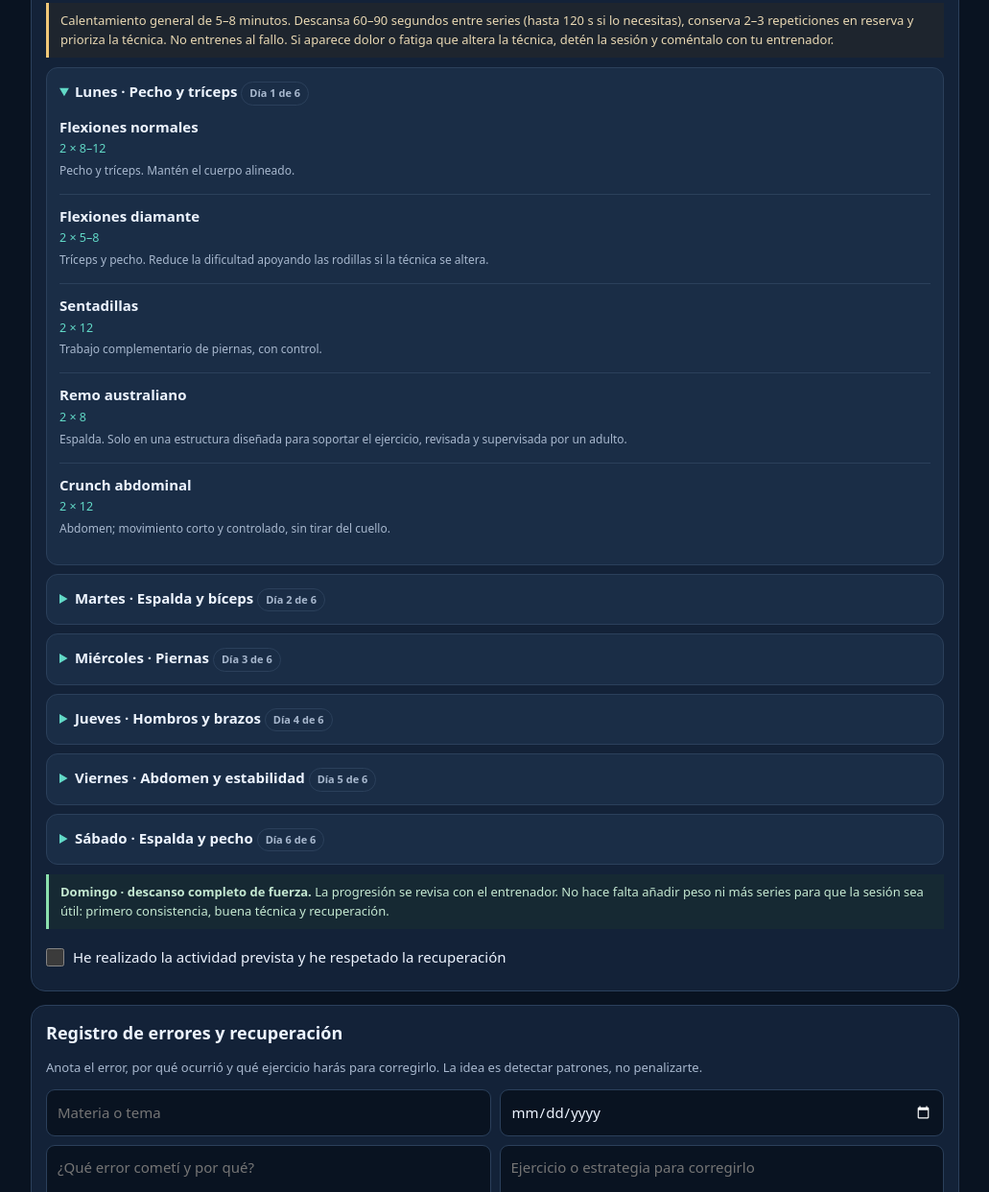
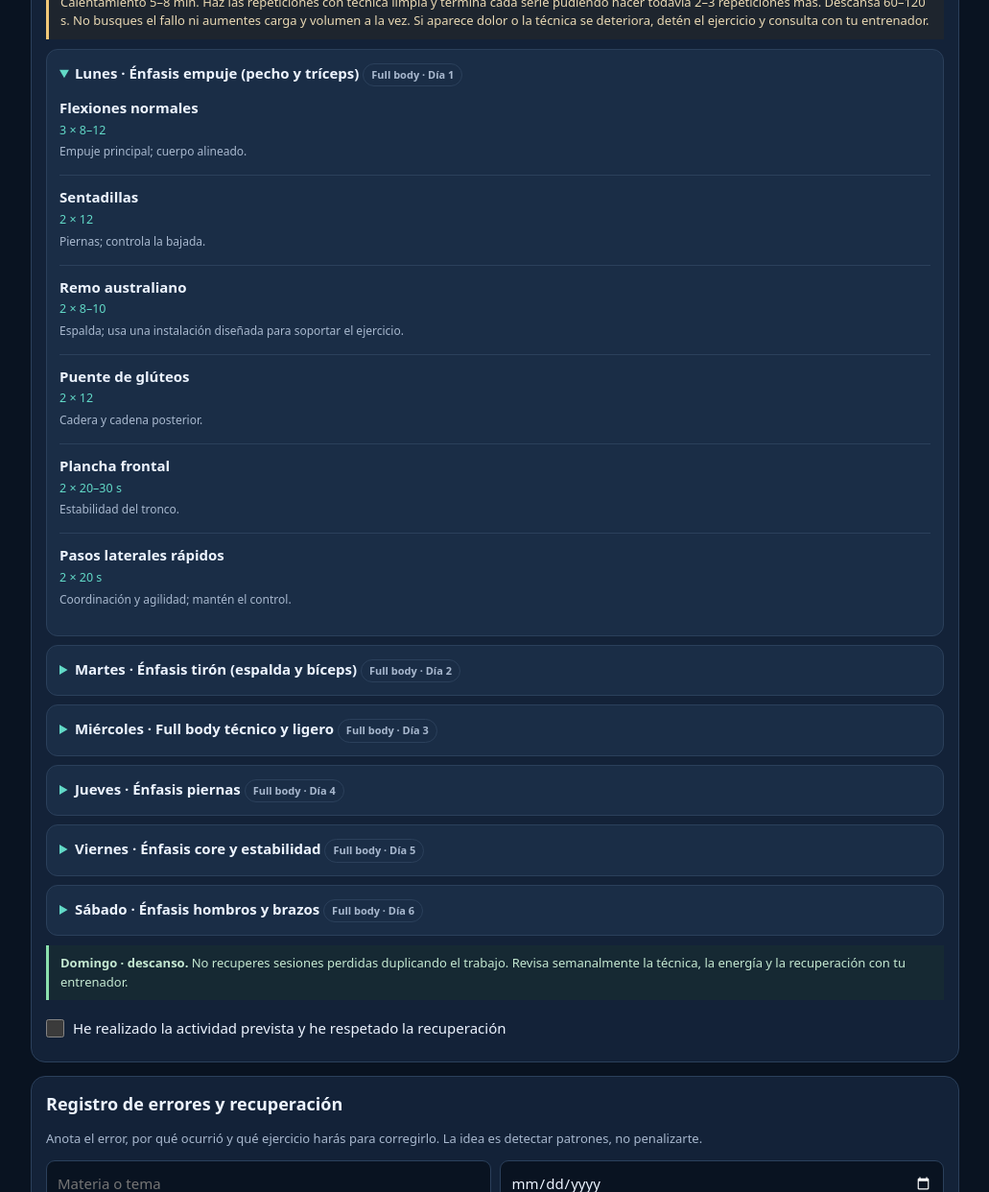
Before and after one commit to santiagozc2014-star/OXFORD-RUTINE-App-, a plain HTML site: page index.html in a window 1280 px wide. Shown: the part 3046-4288 px from the top of the page at 96% size, without its empty margins (124-1155 px from the left). Drawn offline with Linux system fonts and the light colour scheme.

Commit message:
Replace outdated split with six-day full-body routine

```diff
--- a/index.html
+++ b/index.html
@@ -40,53 +40,51 @@
 <h3>Distribución de estudio sugerida</h3><div class="schedule"><b>Lunes–viernes</b><span>Inglés 45 min y Matemáticas 30 min, repartidos según deberes y energía; no es obligatorio hacerlos seguidos.</span></div><div class="schedule"><b>Miércoles</b><span>Ingeniería mecánica · sesión práctica</span></div><div class="schedule"><b>Jueves</b><span>Física · sesión de conceptos y problemas</span></div><div class="schedule"><b>Sábado</b><span>Segunda sesión alterna de Ingeniería o Física / proyecto personal</span></div><div class="schedule"><b>Domingo</b><span>Evaluación de inglés y revisión semanal; mantener tiempo libre.</span></div>
 </section>
 <section id="entreno" class="card"><h2>Entrenamiento · OXFORD ATHLETE 2.0</h2>
-<p class="muted">Rutina semanal de seis días con un énfasis distinto cada día y trabajo complementario de cuerpo completo. Domingo: descanso. El fútbol queda fuera de esta planificación mientras dure la sanción.</p>
-<div class="notice">Calentamiento general de 5–8 minutos. Descansa 60–90 segundos entre series (hasta 120 s si lo necesitas), conserva 2–3 repeticiones en reserva y prioriza la técnica. No entrenes al fallo. Si aparece dolor o fatiga que altera la técnica, detén la sesión y coméntalo con tu entrenador.</div>
-<details class="module" open><summary>Lunes · Pecho y tríceps <span class="pill">Día 1 de 6</span></summary>
-<div class="exercise"><strong>Flexiones normales</strong><small>2 × 8–12</small><p>Pecho y tríceps. Mantén el cuerpo alineado.</p></div>
-<div class="exercise"><strong>Flexiones diamante</strong><small>2 × 5–8</small><p>Tríceps y pecho. Reduce la dificultad apoyando las rodillas si la técnica se altera.</p></div>
-<div class="exercise"><strong>Sentadillas</strong><small>2 × 12</small><p>Trabajo complementario de piernas, con control.</p></div>
-<div class="exercise"><strong>Remo australiano</strong><small>2 × 8</small><p>Espalda. Solo en una estructura diseñada para soportar el ejercicio, revisada y supervisada por un adulto.</p></div>
-<div class="exercise"><strong>Crunch abdominal</strong><small>2 × 12</small><p>Abdomen; movimiento corto y controlado, sin tirar del cuello.</p></div></details>
-<details class="module"><summary>Martes · Espalda y bíceps <span class="pill">Día 2 de 6</span></summary>
-<div class="exercise"><strong>Remo australiano</strong><small>2 × 8</small><p>Espalda. Usa únicamente una instalación segura y supervisada.</p></div>
-<div class="exercise"><strong>Curl de bíceps con carga ligera</strong><small>1–2 × 10</small><p>Elige una carga que puedas controlar sin balancear el cuerpo; supervisión del entrenador.</p></div>
-<div class="exercise"><strong>Flexiones inclinadas</strong><small>1 × 10</small><p>Trabajo complementario de empuje, con manos en una superficie fija y estable.</p></div>
-<div class="exercise"><strong>Sentadillas</strong><small>1 × 12</small><p>Trabajo ligero de piernas.</p></div>
-<div class="exercise"><strong>Crunch abdominal</strong><small>1 × 12</small><p>Control del tronco.</p></div></details>
-<details class="module"><summary>Miércoles · Piernas <span class="pill">Día 3 de 6</span></summary>
-<div class="exercise"><strong>Sentadillas</strong><small>3 × 10</small><p>Recorrido cómodo y bajada controlada.</p></div>
-<div class="exercise"><strong>Sentadilla búlgara</strong><small>2 × 6 por pierna</small><p>Usa un apoyo bajo, firme y estable; empieza sin carga.</p></div>
-<div class="exercise"><strong>Zancadas</strong><small>2 × 8 por pierna</small><p>Da un paso estable y evita que la rodilla se desplace hacia dentro.</p></div>
-<div class="exercise"><strong>Elevaciones de gemelos</strong><small>2 × 12</small><p>Sube y baja con control, apoyándote si hace falta.</p></div>
-<div class="exercise"><strong>Flexiones</strong><small>1 × 8</small><p>Complemento suave de tren superior.</p></div>
-<div class="exercise"><strong>Plancha</strong><small>2 × 20 segundos</small><p>Respira con normalidad y termina antes de perder la postura.</p></div></details>
-<details class="module"><summary>Jueves · Hombros y brazos <span class="pill">Día 4 de 6</span></summary>
-<div class="exercise"><strong>Flexiones inclinadas</strong><small>2 × 8</small><p>Empuje controlado; superficie estable.</p></div>
-<div class="exercise"><strong>Flexiones escapulares</strong><small>2 × 8</small><p>Control de escápulas y hombros, sin doblar los codos.</p></div>
-<div class="exercise"><strong>Curl de bíceps con carga ligera</strong><small>2 × 10</small><p>Sin impulso ni balanceo; carga revisada por el entrenador.</p></div>
-<div class="exercise"><strong>Extensión de tríceps sin carga o con resistencia muy ligera</strong><small>1–2 × 10</small><p>Recorrido cómodo y controlado; no fuerces los codos.</p></div>
-<div class="exercise"><strong>Sentadilla isométrica en pared</strong><small>1 × 20 segundos</small><p>Complemento de piernas, sin aguantar al límite.</p></div>
-<div class="exercise"><strong>Bird dog</strong><small>2 × 8 por lado</small><p>Estabilidad del tronco; evita girar la pelvis.</p></div></details>
-<details class="module"><summary>Viernes · Abdomen y estabilidad <span class="pill">Día 5 de 6</span></summary>
-<div class="exercise"><strong>Crunch abdominal</strong><small>2 × 12</small><p>Ejercicio abdominal principal, con movimiento controlado.</p></div>
-<div class="exercise"><strong>Plancha frontal</strong><small>2 × 20 segundos</small><p>Abdomen y estabilidad; respira normalmente.</p></div>
-<div class="exercise"><strong>Plancha lateral con rodillas apoyadas</strong><small>2 × 15 segundos por lado</small><p>Estabilidad lateral, sin forzar la zona lumbar.</p></div>
-<div class="exercise"><strong>Bird dog</strong><small>2 × 8 por lado</small><p>Control de tronco y coordinación.</p></div>
-<div class="exercise"><strong>Sentadillas suaves</strong><small>1 × 10</small><p>Complemento ligero de piernas.</p></div>
-<div class="exercise"><strong>Movilidad de cadera</strong><small>1 × 10 por lado</small><p>Movimiento cómodo, sin rebotes.</p></div></details>
-<details class="module"><summary>Sábado · Espalda y pecho <span class="pill">Día 6 de 6</span></summary>
-<div class="exercise"><strong>Dominadas asistidas</strong><small>2 × 4–6</small><p>Solo con asistencia adecuada y barra instalada de forma segura; sin balanceos.</p></div>
-<div class="exercise"><strong>Remo australiano</strong><small>2 × 8</small><p>Espalda. Solo en estructura firme, diseñada para ello y supervisada.</p></div>
-<div class="exercise"><strong>Flexiones clásicas</strong><small>2 × 8–12</small><p>Pecho y tríceps; variante que permita técnica limpia.</p></div>
-<div class="exercise"><strong>Flexiones inclinadas</strong><small>1 × 10</small><p>Trabajo complementario de pecho.</p></div>
-<div class="exercise"><strong>Sentadillas</strong><small>1 × 12</small><p>Complemento de piernas.</p></div>
-<div class="exercise"><strong>Zancadas</strong><small>1 × 8 por pierna</small><p>Equilibrio y control de piernas.</p></div>
-<div class="exercise"><strong>Crunch abdominal</strong><small>1 × 12</small><p>Trabajo breve de abdomen.</p></div>
-<div class="exercise"><strong>Elevaciones de gemelos</strong><small>1 × 12</small><p>Movimiento controlado.</p></div>
-<div class="exercise"><strong>Plancha</strong><small>1 × 20 segundos</small><p>Termina con estabilidad del tronco, sin llegar al límite.</p></div>
-<div class="notice">Si hay partido, entrenamiento deportivo, cansancio acumulado o indicación del entrenador, esta sesión se reduce o se omite; no se recupera duplicando trabajo otro día.</div></details>
-<div class="goodnote"><strong>Domingo · descanso completo de fuerza.</strong> La progresión se revisa con el entrenador. No hace falta añadir peso ni más series para que la sesión sea útil: primero consistencia, buena técnica y recuperación.</div>
+<p class="muted">Rutina de seis días: cuerpo completo en cada sesión, con un énfasis distinto. Domingo: descanso. El fútbol queda fuera mientras dure la sanción.</p>
+<div class="notice">Calentamiento 5–8 min. Haz las repeticiones con técnica limpia y termina cada serie pudiendo hacer todavía 2–3 repeticiones más. Descansa 60–120 s. No busques el fallo ni aumentes carga y volumen a la vez. Si aparece dolor o la técnica se deteriora, detén el ejercicio y consulta con tu entrenador.</div>
+<details class="module" open><summary>Lunes · Énfasis empuje (pecho y tríceps) <span class="pill">Full body · Día 1</span></summary>
+<div class="exercise"><strong>Flexiones normales</strong><small>3 × 8–12</small><p>Empuje principal; cuerpo alineado.</p></div>
+<div class="exercise"><strong>Sentadillas</strong><small>2 × 12</small><p>Piernas; controla la bajada.</p></div>
+<div class="exercise"><strong>Remo australiano</strong><small>2 × 8–10</small><p>Espalda; usa una instalación diseñada para soportar el ejercicio.</p></div>
+<div class="exercise"><strong>Puente de glúteos</strong><small>2 × 12</small><p>Cadera y cadena posterior.</p></div>
+<div class="exercise"><strong>Plancha frontal</strong><small>2 × 20–30 s</small><p>Estabilidad del tronco.</p></div>
+<div class="exercise"><strong>Pasos laterales rápidos</strong><small>2 × 20 s</small><p>Coordinación y agilidad; mantén el control.</p></div></details>
+<details class="module"><summary>Martes · Énfasis tirón (espalda y bíceps) <span class="pill">Full body · Día 2</span></summary>
+<div class="exercise"><strong>Dominadas</strong><small>2 × 4–6</small><p>Solo con barra instalada correctamente y supervisión; usa asistencia si hace falta.</p></div>
+<div class="exercise"><strong>Flexiones inclinadas</strong><small>2 × 10</small><p>Empuje complementario.</p></div>
+<div class="exercise"><strong>Zancadas</strong><small>2 × 8 por pierna</small><p>Piernas y equilibrio.</p></div>
+<div class="exercise"><strong>Remo australiano</strong><small>2 × 8</small><p>Trabajo de espalda con recorrido controlado.</p></div>
+<div class="exercise"><strong>Dead bug</strong><small>2 × 8 por lado</small><p>Control abdominal y coordinación.</p></div>
+<div class="exercise"><strong>Movilidad de hombros y cadera</strong><small>1 × 8 por movimiento</small><p>Recorrido cómodo, sin rebotes.</p></div></details>
+<details class="module"><summary>Miércoles · Full body técnico y ligero <span class="pill">Full body · Día 3</span></summary>
+<div class="exercise"><strong>Sentadilla con pausa</strong><small>2 × 8</small><p>Pausa breve abajo, sin perder postura.</p></div>
+<div class="exercise"><strong>Flexiones inclinadas</strong><small>2 × 8</small><p>Empuje suave y controlado.</p></div>
+<div class="exercise"><strong>Remo australiano fácil</strong><small>2 × 6–8</small><p>Espalda; elige una inclinación cómoda.</p></div>
+<div class="exercise"><strong>Puente de glúteos</strong><small>2 × 10</small><p>Cadera y piernas.</p></div>
+<div class="exercise"><strong>Bird dog</strong><small>2 × 8 por lado</small><p>Estabilidad, equilibrio y coordinación.</p></div>
+<div class="exercise"><strong>Movilidad general</strong><small>5 min</small><p>Tobillos, cadera, columna torácica y hombros.</p></div></details>
+<details class="module"><summary>Jueves · Énfasis piernas <span class="pill">Full body · Día 4</span></summary>
+<div class="exercise"><strong>Sentadillas</strong><small>3 × 10</small><p>Movimiento controlado.</p></div>
+<div class="exercise"><strong>Sentadilla búlgara</strong><small>2 × 6 por pierna</small><p>Empieza sin carga y con apoyo firme.</p></div>
+<div class="exercise"><strong>Flexiones normales</strong><small>2 × 8–10</small><p>Empuje complementario.</p></div>
+<div class="exercise"><strong>Remo australiano</strong><small>2 × 8</small><p>Tracción para equilibrar el trabajo del tren superior.</p></div>
+<div class="exercise"><strong>Elevaciones de gemelos</strong><small>2 × 12</small><p>Sube y baja sin rebotes.</p></div>
+<div class="exercise"><strong>Equilibrio a una pierna</strong><small>2 × 20 s por lado</small><p>Estabilidad y control.</p></div></details>
+<details class="module"><summary>Viernes · Énfasis core y estabilidad <span class="pill">Full body · Día 5</span></summary>
+<div class="exercise"><strong>Flexiones</strong><small>2 × 10</small><p>Empuje de tren superior.</p></div>
+<div class="exercise"><strong>Remo australiano</strong><small>2 × 8–10</small><p>Espalda y control escapular.</p></div>
+<div class="exercise"><strong>Zancadas atrás</strong><small>2 × 8 por pierna</small><p>Piernas y equilibrio.</p></div>
+<div class="exercise"><strong>Plancha frontal</strong><small>2 × 20–30 s</small><p>Estabilidad del tronco.</p></div>
+<div class="exercise"><strong>Plancha lateral</strong><small>2 × 15–20 s por lado</small><p>Estabilidad lateral; adapta apoyando rodillas.</p></div>
+<div class="exercise"><strong>Reacción a señal</strong><small>3 × 15 s</small><p>Pide a alguien que indique izquierda/derecha y responde con pasos cortos, sin lanzarte ni chocar.</p></div></details>
+<details class="module"><summary>Sábado · Énfasis hombros y brazos <span class="pill">Full body · Día 6</span></summary>
+<div class="exercise"><strong>Flexiones diamante o cerradas</strong><small>2 × 6–8</small><p>Tríceps; cambia a flexiones normales si molesta la muñeca.</p></div>
+<div class="exercise"><strong>Remo australiano</strong><small>2 × 8–10</small><p>Espalda; técnica estable.</p></div>
+<div class="exercise"><strong>Sentadillas</strong><small>2 × 12</small><p>Piernas.</p></div>
+<div class="exercise"><strong>Fondos en banco estable</strong><small>1–2 × 6–8</small><p>Solo si el entrenador ha revisado la técnica y no hay molestias en hombros; recorrido cómodo.</p></div>
+<div class="exercise"><strong>Curl de bíceps ligero</strong><small>2 × 10</small><p>Controla la carga sin balancearte.</p></div>
+<div class="exercise"><strong>Bird dog</strong><small>2 × 8 por lado</small><p>Estabilidad y coordinación.</p></div></details>
+<div class="goodnote"><strong>Domingo · descanso.</strong> No recuperes sesiones perdidas duplicando el trabajo. Revisa semanalmente la técnica, la energía y la recuperación con tu entrenador.</div>
 <div id="trainingChecks"></div>
 </section>
 <section id="errores" class="card"><h2>Registro de errores y recuperación</h2><p class="muted">Anota el error, por qué ocurrió y qué ejercicio harás para corregirlo. La idea es detectar patrones, no penalizarte.</p><form id="errorForm"><input id="errorSubject" placeholder="Materia o tema" required><input id="errorDate" type="date"><textarea id="errorText" placeholder="¿Qué error cometí y por qué?" required></textarea><textarea id="errorFix" placeholder="Ejercicio o estrategia para corregirlo"></textarea><button class="primary">Guardar error</button></form><div id="errorList"></div></section>
```
